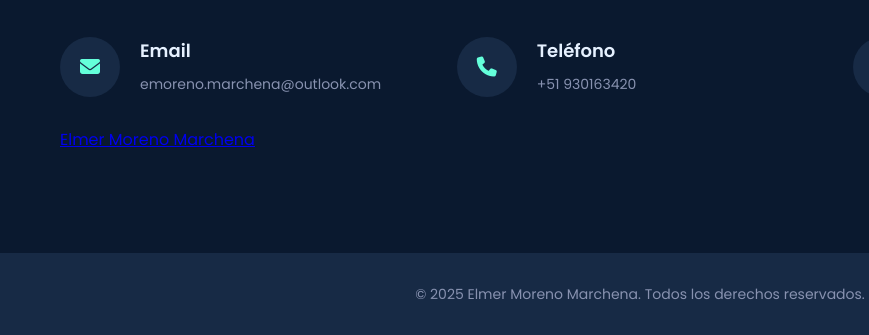
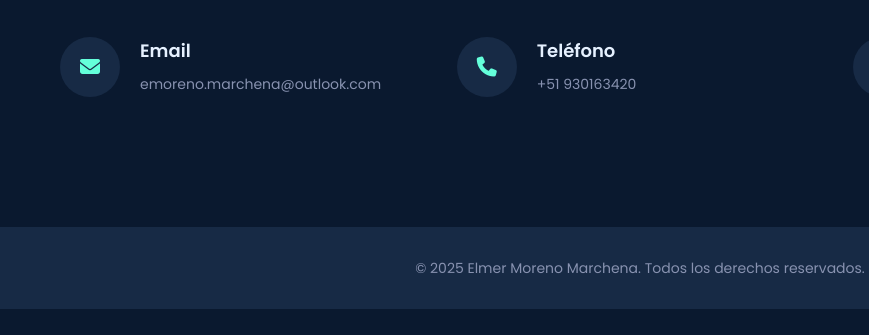
Before and after one commit to emorenomarchena/cv-elmer, a plain HTML site: page index.html in a window 1280 px wide. Shown: the part 5335-5670 px from the top of the page, 0-869 px from the left. After the commit the page ends 5644 px from the top, so only its background shows below. Drawn offline with nearby package versions, Linux system fonts and the light colour scheme.

Commit message:
Update index.html

```diff
--- a/index.html
+++ b/index.html
@@ -872,7 +872,7 @@
                     </div>
                 </div>
                 <script src="https://platform.linkedin.com/badges/js/profile.js" async defer type="text/javascript"></script>
-                <div class="badge-base LI-profile-badge" data-locale="es_ES" data-size="medium" data-theme="dark" data-type="VERTICAL" data-vanity="elmermoreno" data-version="v1"><a class="badge-base__link LI-simple-link" href="https://pe.linkedin.com/in/elmermoreno?trk=profile-badge">Elmer Moreno Marchena</a></div>
+                <div class="badge-base LI-profile-badge" data-locale="es_ES" data-size="medium" data-theme="dark" data-type="VERTICAL" data-vanity="elmermoreno" data-version="v1"><a class="badge-base__link LI-simple-link" href="https://pe.linkedin.com/in/elmermoreno?trk=profile-badge"></a></div>
                 </div>
             </div>
         </div>
```
